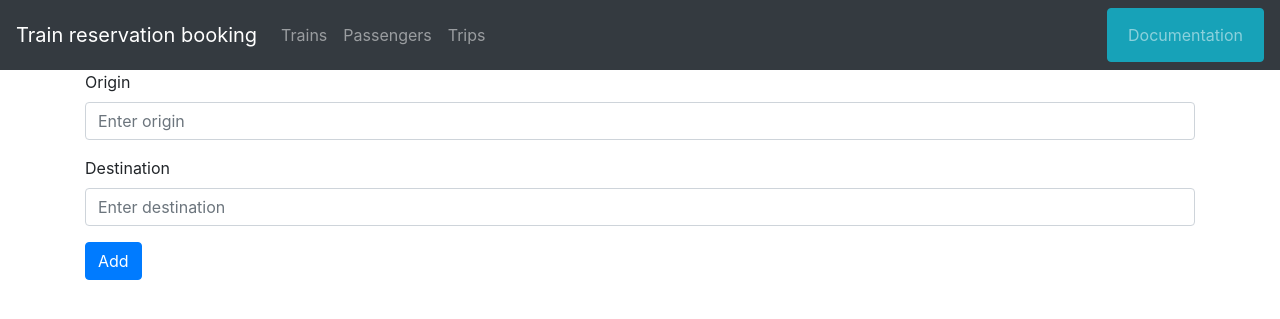
After one commit to anwesh23/train, a PHP site: page /newTrainForm.php in a window 1280 px wide. The commit adds this page. Shown: the top 319 px of the page. Run offline with PHP 8.4, Linux system fonts and the light colour scheme; a stand-in replaces the project's code that opens the database connection.

Commit message:
Added Documentation Link and Added Add New Train into table Logic and front-end

```diff
--- a/navbar.php
+++ b/includes/navbar.php
@@ -1,4 +1,4 @@
-<nav class="navbar navbar-expand-lg navbar-light bg-light">
+<nav class="navbar navbar-expand-lg navbar-dark bg-dark">
   <a class="navbar-brand" href="#">Train reservation booking</a>
   <button class="navbar-toggler" type="button" data-toggle="collapse" data-target="#navbarSupportedContent" aria-controls="navbarSupportedContent" aria-expanded="false" aria-label="Toggle navigation">
     <span class="navbar-toggler-icon"></span>
@@ -7,7 +7,7 @@
   <div class="collapse navbar-collapse" id="navbarSupportedContent">
     <ul class="navbar-nav mr-auto">
       <li class="nav-item">
-        <a class="nav-link" href="#">Trains</a>
+        <a class="nav-link" href="index.php">Trains</a>
       </li>
       <li class="nav-item">
         <a class="nav-link" href="#">Passengers</a>
@@ -16,5 +16,10 @@
         <a class="nav-link" href="#">Trips</a>
       </li>
     </ul>
+    <ul class="navbar-nav mr-right">
+    <li class="nav-item btn btn-info">
+        <a class="nav-link" href="https://docs.google.com/document/d/1TNI4qqZgQvg3A0nITzN1uIySHfmOWnGpG0c-f-c1Smg/edit?usp=sharing">Documentation</a>
+      </li>
+    </ul>
   </div>
 </nav>
--- a/installs.sql
+++ b/installs.sql
@@ -1,5 +1,5 @@
 CREATE TABLE passenger(
-  passenger_id INT(5) NOT NULL,
+  passenger_id INT(5) AUTO_INCREMENT NOT NULL,
   name VARCHAR(30) NOT NULL,
   gender CHAR NOT NULL,
   address VARCHAR(60) NOT NULL,
@@ -9,14 +9,14 @@ CREATE TABLE passenger(
 );
 
 CREATE TABLE train(
-  train_id int NOT NULL,
+  train_id int AUTO_INCREMENT NOT NULL,
   origin VARCHAR(30) NOT NULL,
   destination VARCHAR(30) NOT NULL,
   PRIMARY KEY(train_id)
 );
 
 CREATE TABLE trip(
-  trip_id INT(5) NOT NULL,
+  trip_id INT(5) AUTO_INCREMENT NOT NULL,
   train_id INT(5) NOT NULL,
   passenger_id INT(5) NOT NULL,
   date VARCHAR(30) NOT NULL,
--- /dev/null
+++ b/newTrainForm.php
@@ -0,0 +1,27 @@
+<!DOCTYPE html>
+<html lang="en">
+<head>
+    <meta charset="UTF-8">
+    <meta name="viewport" content="width=device-width, initial-scale=1.0">
+    <title>New Train Form</title>
+    <?php require("includes/header.php");?>
+</head>
+<body>
+    <?php require("includes/navbar.php");?>
+
+    <div class="container">
+        <form action="newTrain.php" method="post">
+        <div class="form-group">
+            <label for="origin">Origin</label>
+            <input type="text" class="form-control" id="origin" placeholder="Enter origin" name="origin">
+        </div>
+        <div class="form-group">
+            <label for="destination">Destination</label>
+            <input type="text" class="form-control" id="destination" placeholder="Enter destination" name="destination">
+        </div>
+        <button type="submit" class="btn btn-primary">Add</button>
+        </form>
+    </div>
+    <?php require("includes/footer.php"); ?>
+</body>
+</html>
```
Also changed, not shown: index.php (+5 -4 lines), newTrain.php (added, +13 -0 lines), includes/footer.php (renamed from footer.php), includes/header.php (renamed from header.php), 1 other file.
